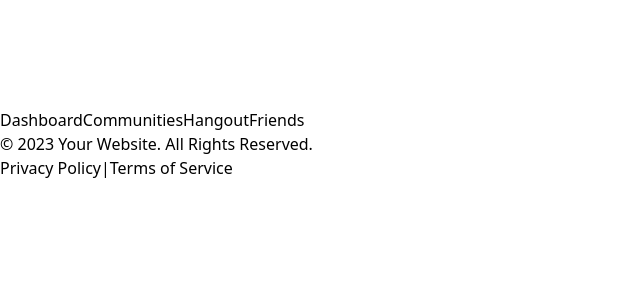
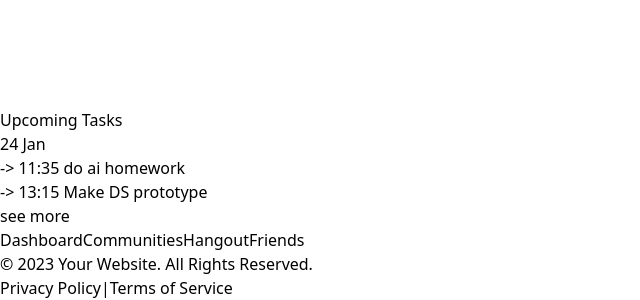
Before and after one commit to reaperxyndrome/UniVibe, a React (Vite) app: page /dashboard in a window 1280 px wide. Shown: the part 1996-2296 px from the top of the page, without its empty margins (0-640 px from the left). Before the commit the page ends 2176 px from the top, so only its background shows below. Built offline with nearby package versions, Linux system fonts and the light colour scheme; no server answers.

Commit message:
Added Dashboard Components

```diff
--- a/src/dashboard/Dashboard.jsx
+++ b/src/dashboard/Dashboard.jsx
@@ -1,3 +1,4 @@
+import DashboardComponents from "./DashboardComponents"
 import DashboardNavbar from "./DashboardNavbar";
 import DashboardSidebar from "./DashboardSidebar";
 import Footer from "../Footer";
@@ -6,6 +7,7 @@ function Dashboard() {
     return (
       <div className="flex flex-col h-screen overflow-hidden bg-gray-100">
           <DashboardNavbar></DashboardNavbar>
+          <DashboardComponents></DashboardComponents>
           <DashboardSidebar></DashboardSidebar>
           <Footer></Footer>
       </div>
--- /dev/null
+++ b/src/dashboard/DashboardComponents.jsx
@@ -0,0 +1,21 @@
+import * as React from "react";
+
+function DashboardComponents(props) {
+  return (
+      <div className="bg-zinc-300 self-stretch flex flex-col mt-5 pl-4 pr-20 py-3 rounded-xl items-start max-md:max-w-full max-md:pr-5 flex items-center absolute right-100 bottom-100">
+      <div className="text-black text-xl font-semibold self-stretch max-l flex items-center absolute">
+        Upcoming Tasks
+      </div>
+      <div className="justify-center text-black text-base">24 Jan</div>
+      <div className="justify-center text-black text-base w-[400px] mt-5">
+        -&gt; 11:35 do ai homework
+        <br />
+        -&gt; 13:15 Make DS prototype
+      </div>
+      <div className="justify-center text-black text-base underline mt-4">
+        see more
+      </div>
+    </div>
+  );
+  }
+export default DashboardComponents;
```
